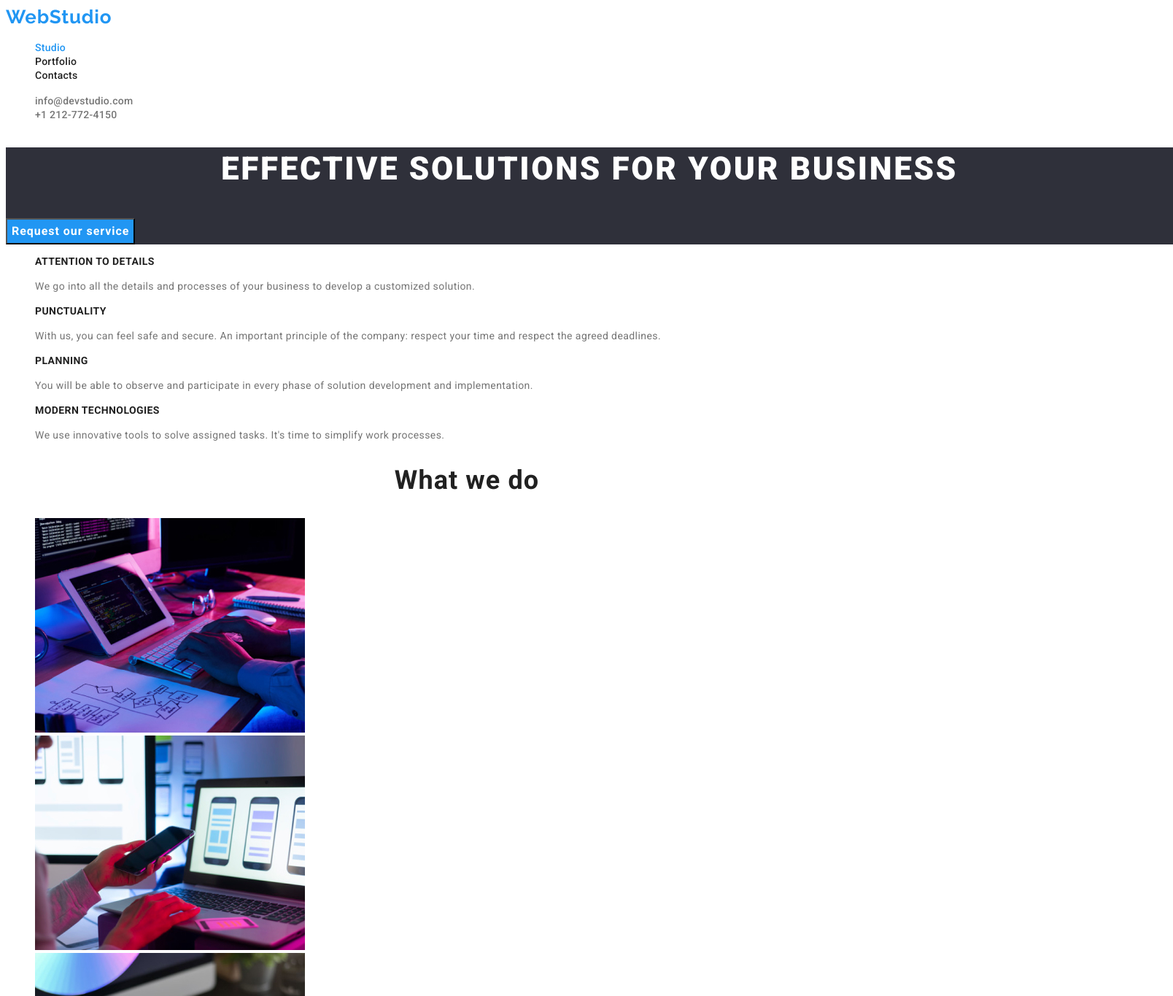
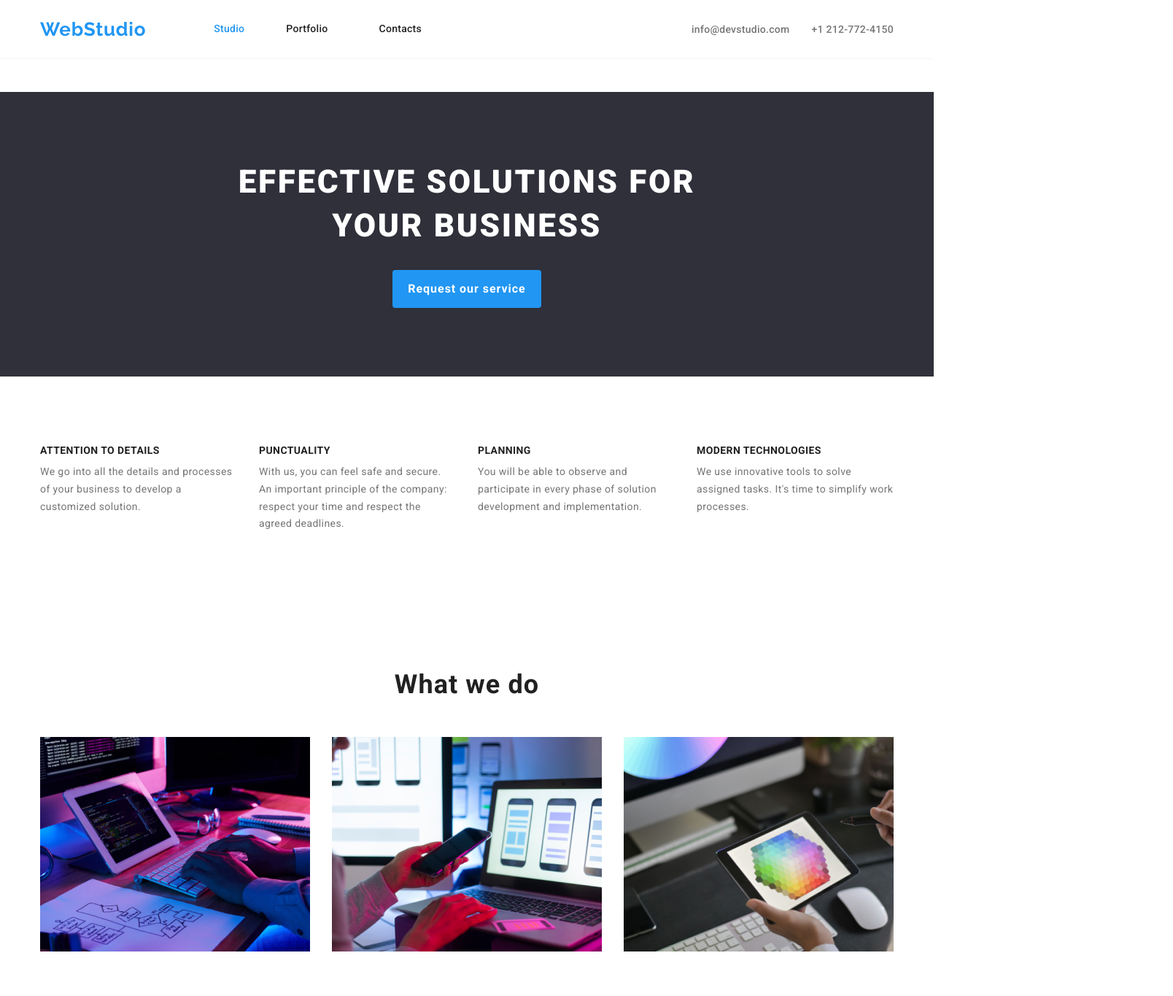
Before and after one commit to IYuliia/goit-markup-hw-03-fullstack, a plain HTML site: page index.html in a window 1280 px wide. Shown: the top 1365 px of the page at 73% size, 1608 px wide, since content can reach past the window. Drawn offline with nearby package versions, Linux system fonts and the light colour scheme.

Commit message:
added css properties

```diff
--- a/css/style.css
+++ b/css/style.css
@@ -11,6 +11,14 @@ body {
   color: var(--main-text-color);
 }
 
+h1,
+h2,
+h3,
+p {
+  margin-top: 0;
+  margin-bottom: 0;
+}
+
 .header-link.current {
   color: var(--highlighting-color);
 }
@@ -21,9 +29,34 @@ body {
 
 .list {
   list-style: none;
+  padding: 0;
+  margin: 0;
+}
+
+.section {
+  padding-top: 94px;
+  padding-bottom: 94px;
+}
+
+.container {
+  width: 1200px;
+  padding-left: 15px;
+  padding-right: 15px;
+  margin: 0 auto;
+}
+
+.header {
+  border-bottom: 1px solid var(--secondary-background-color);
+  margin-bottom: 45px;
+}
+
+.main-nav {
+  display: flex;
+  align-items: center;
 }
 
 .header-logo {
+  margin-right: 93px;
   font-family: "Raleway", sans-serif;
   font-weight: 700;
   font-size: 26px;
@@ -33,7 +66,23 @@ body {
   color: var(--highlighting-color);
 }
 
+.header-list {
+  display: flex;
+}
+
+.header-list .item-1 {
+  margin-right: 57px;
+}
+
+.header-list .item-2 {
+  margin-right: 70px;
+}
+
 .header-link {
+  display: block;
+  padding-top: 32px;
+  padding-bottom: 32px;
+
   font-weight: 500;
   font-size: 14px;
   line-height: 1.14;
@@ -47,8 +96,20 @@ body {
   color: var(--highlighting-color);
 }
 
+.auth-nav {
+  display: flex;
+  margin-left: auto;
+}
+
+.auth-nav .item-1 {
+  margin-right: 30px;
+}
+
 .header-email,
 .header-tel {
+  padding-top: 32px;
+  padding-bottom: 32px;
+
   font-weight: 500;
   font-size: 14px;
   line-height: 1.14;
@@ -69,7 +130,7 @@ body {
 
 .hero {
   background-color: var(--main-background-color);
-  width: 1600px;
+  text-align: center;
 }
 
 .hero-title {
@@ -77,11 +138,12 @@ body {
   font-size: 44px;
   line-height: 1.36;
 
-  text-align: center;
   letter-spacing: 0.06em;
   text-transform: uppercase;
 
   color: #ffffff;
+
+  margin-bottom: 30px;
 }
 
 .hero-btn {
@@ -93,6 +155,13 @@ body {
 
   color: #ffffff;
   background-color: var(--highlighting-color);
+
+  border-radius: 4px;
+  padding: 10px 20px;
+  display: inline-block;
+  min-width: 200px;
+  text-align: center;
+  border: 1px solid transparent;
 }
 
 .hero-btn:hover,
@@ -101,12 +170,28 @@ body {
   background-color: #ffffff;
 }
 
+.features .section-list {
+  display: flex;
+}
+
+.features .item {
+  width: 270px;
+  margin-right: 30px;
+}
+
+.features .item:nth-child(4n) {
+  margin-right: 0;
+}
+
 .section-subtitle {
   font-weight: 700;
   font-size: 14px;
   line-height: 1.14;
   letter-spacing: 0.03em;
   text-transform: uppercase;
+
+  margin-top: 0;
+  margin-bottom: 9px;
 }
 
 .section-text {
@@ -117,21 +202,49 @@ body {
   color: var(--secondary-text-color);
 }
 
+.what-we-do .list {
+  display: flex;
+}
+
+.what-we-do .item {
+  width: 370px;
+  margin-right: 30px;
+}
+
+.what-we-do .item:nth-child(3n) {
+  margin-right: 0;
+}
+
 .section-title {
   font-weight: 700;
   font-size: 36px;
   line-height: 1.16;
   text-align: center;
   letter-spacing: 0.03em;
+  margin-bottom: 50px;
 }
 
 .team-members {
   background-color: var(--secondary-background-color);
 }
 
+.team-members .list {
+  display: flex;
+}
+
 .member-card {
   background-color: #ffffff;
   width: 270px;
+  padding-bottom: 30px;
+  margin-right: 30px;
+}
+
+.member-card:nth-child(4n) {
+  margin-right: 0;
+}
+
+.member-image {
+  margin-bottom: 30px;
 }
 
 .member-name {
@@ -140,6 +253,8 @@ body {
   line-height: 1.187;
 
   letter-spacing: 0.03em;
+
+  margin-bottom: 10px;
 }
 
 .member-position {
@@ -188,12 +303,15 @@ address {
   font-family: inherit;
   font-weight: 500;
   font-size: 16px;
+
   line-height: 1.62;
 
   text-align: center;
   letter-spacing: 0.03em;
   color: var(--main-text-color);
   background-color: var(--secondary-background-color);
+  border: 1px solid transparent;
+  border-radius: 4px;
 }
 
 .filter-btn:hover,
@@ -202,12 +320,27 @@ address {
   background-color: var(--highlighting-color);
 }
 
+.filter-list {
+  display: flex;
+  justify-content: center;
+  margin-bottom: 50px;
+}
+
+.filter-list .item {
+  padding-right: 8px;
+}
+
+.filter-list .item:last-child {
+  padding-right: 0;
+}
+
 .portfolio-subtitle {
   font-weight: 700;
   font-size: 18px;
   line-height: 2;
-
+  padding-top: 20px;
   letter-spacing: 0.06em;
+  padding-left: 24px;
 }
 
 .portfolio-text {
@@ -217,4 +350,26 @@ address {
   letter-spacing: 0.03em;
 
   color: var(--secondary-text-color);
+  padding-left: 24px;
+  padding-bottom: 20px;
 }
+
+.our-products.list {
+  display: flex;
+  flex-wrap: wrap;
+}
+
+.our-products .item {
+  width: 370px;
+  margin-right: 30px;
+  margin-bottom: 30px;
+  border-bottom: 1px solid var(--secondary-background-color);
+}
+
+.our-products .item:nth-child(3n) {
+  margin-right: 0;
+}
+
+.our-products .item:nth-last-child(-n + 3) {
+  margin-bottom: 0;
+}
--- a/index.html
+++ b/index.html
@@ -11,62 +11,80 @@
       href="https://fonts.googleapis.com/css2?family=Raleway:wght@700&family=Roboto:wght@400;500;700;900&display=swap"
       rel="stylesheet"
     />
+    <link
+      rel="stylesheet"
+      href="https://cdnjs.cloudflare.com/ajax/libs/modern-normalize/1.1.0/modern-normalize.min.css"
+    />
     <link rel="stylesheet" href="./css/style.css" />
   </head>
   <body>
     <header class="header">
+      <div class="container main-nav">
+        <a href="" class="header-logo link">WebStudio</a>
         <nav class="header-nav">
-        <a href="" class="header-logo link">WebStudio</a>
           <ul class="header-list list">
-          <li><a href="" class="header-link link current">Studio</a></li>
-          <li>
+            <li class="item-1">
+              <a href="" class="header-link link current">Studio</a>
+            </li>
+            <li class="item-2">
               <a href="./portfolio.html" class="header-link link">Portfolio</a>
             </li>
-          <li><a href="" class="header-link link">Contacts</a></li>
+            <li class="item-3">
+              <a href="" class="header-link link">Contacts</a>
+            </li>
           </ul>
         </nav>
-      <ul class="list">
-        <li>
+        <ul class="auth-nav list">
+          <li class="item-1">
             <a href="mailto:info@devstudio.com" class="header-email link"
               >info@devstudio.com</a
             >
           </li>
-        <li>
-          <a href="tel:+12127724150" class="header-tel link">+1 212-772-4150</a>
+          <li class="item-2">
+            <a href="tel:+12127724150" class="header-tel link"
+              >+1 212-772-4150</a
+            >
           </li>
         </ul>
+      </div>
     </header>
     <main>
-      <section class="hero">
-        <h1 class="hero-title">EFFECTIVE SOLUTIONS FOR YOUR BUSINESS</h1>
+      <section class="hero section">
+        <div class="container">
+          <h1 class="hero-title">
+            EFFECTIVE SOLUTIONS FOR <br />
+            YOUR BUSINESS
+          </h1>
           <button type="button" class="hero-btn">Request our service</button>
+        </div>
       </section>
 
-      <section>
+      <section class="features section">
+        <div class="container">
           <h2 hidden>Our features</h2>
           <ul class="section-list list">
-          <li>
+            <li class="item">
               <h3 class="section-subtitle">Attention to details</h3>
               <p class="section-text">
                 We go into all the details and processes of your business to
                 develop a customized solution.
               </p>
             </li>
-          <li>
+            <li class="item">
               <h3 class="section-subtitle">Punctuality</h3>
               <p class="section-text">
                 With us, you can feel safe and secure. An important principle of
                 the company: respect your time and respect the agreed deadlines.
               </p>
             </li>
-          <li>
+            <li class="item">
               <h3 class="section-subtitle">Planning</h3>
               <p class="section-text">
                 You will be able to observe and participate in every phase of
                 solution development and implementation.
               </p>
             </li>
-          <li>
+            <li class="item">
               <h3 class="section-subtitle">Modern technologies</h3>
               <p class="section-text">
                 We use innovative tools to solve assigned tasks. It's time to
@@ -74,11 +92,13 @@
               </p>
             </li>
           </ul>
+        </div>
       </section>
-      <section class="">
+      <section class="what-we-do section">
+        <div class="container">
           <h2 class="section-title">What we do</h2>
           <ul class="list">
-          <li>
+            <li class="item">
               <img
                 src="./images/image_1.jpg"
                 alt="what we do"
@@ -86,7 +106,7 @@
                 height="294"
               />
             </li>
-          <li>
+            <li class="item">
               <img
                 src="./images/image_2.jpg"
                 alt="what we do"
@@ -94,7 +114,7 @@
                 height="294"
               />
             </li>
-          <li>
+            <li class="item">
               <img
                 src="./images/image_3.jpg"
                 alt="what we do"
@@ -103,12 +123,15 @@
               />
             </li>
           </ul>
+        </div>
       </section>
-      <section class="team-members">
+      <section class="team-members section">
+        <div class="container">
           <h2 class="section-title">Our team</h2>
           <ul class="list">
             <li class="member-card">
               <img
+                class="member-image"
                 src="./images/christopher-walker.jpg"
                 alt="our team"
                 width="270"
@@ -117,24 +140,41 @@
               <p class="member-position">Product Designer</p>
             </li>
             <li class="member-card">
-            <img src="./images/kylie-evans.jpg" alt="our team" width="270" />
+              <img
+                class="member-image"
+                src="./images/kylie-evans.jpg"
+                alt="our team"
+                width="270"
+              />
               <h3 class="member-name">Kylie Evans</h3>
               <p class="member-position">Frontend Developer</p>
             </li>
             <li class="member-card">
-            <img src="./images/ryan-harris.jpg" alt="our team" width="270" />
+              <img
+                class="member-image"
+                src="./images/ryan-harris.jpg"
+                alt="our team"
+                width="270"
+              />
               <h3 class="member-name">Ryan Harris</h3>
               <p class="member-position">Marketing</p>
             </li>
             <li class="member-card">
-            <img src="./images/tyler-moore.jpg" alt="our team" width="270" />
+              <img
+                class="member-image"
+                src="./images/tyler-moore.jpg"
+                alt="our team"
+                width="270"
+              />
               <h3 class="member-name">Tyler Moore</h3>
               <p class="member-position">UI Designer</p>
             </li>
           </ul>
+        </div>
       </section>
     </main>
     <footer>
+      <div class="container">
         <a href="./index.html" class="header-logo link">WebStudio</a>
         <address>
           <ul class="list">
@@ -161,6 +201,7 @@
             </li>
           </ul>
         </address>
+      </div>
     </footer>
   </body>
 </html>
```
Also changed, not shown: portfolio.html (+56 -29 lines). Lines whose indentation alone changed are shown as unchanged.
